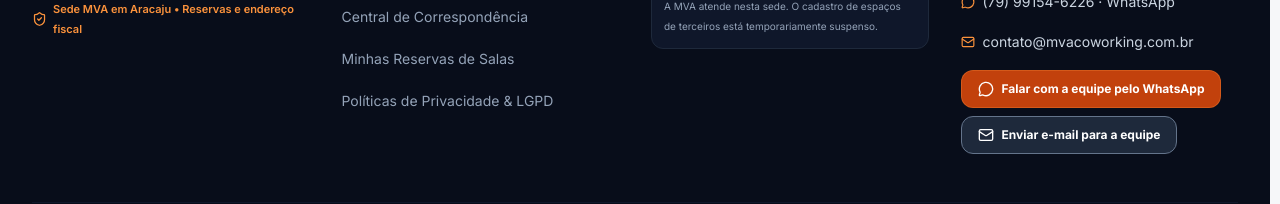
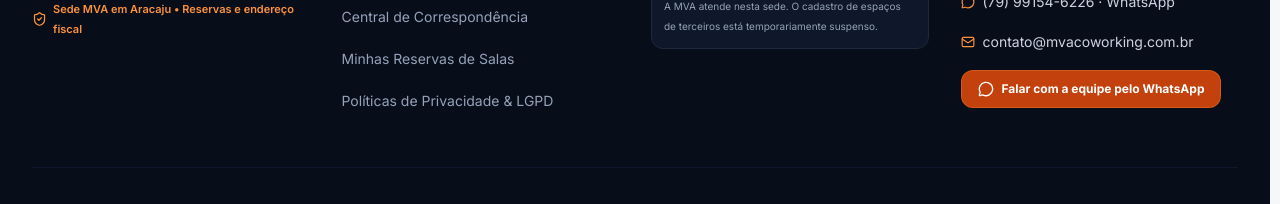
Before and after one commit to jonotha38-collab/MVA-Corwoking, a React (Vite) app: page / in a window 1280 px wide. Shown: the part 3150-3354 px from the top of the page. Built offline with nearby package versions, Linux system fonts and the light colour scheme; no server answers; the database is empty.

Commit message:
fix(ui): preservar rodapé original e manter novos botões apenas na seção de contato

```diff
--- a/src/components/common/Footer.tsx
+++ b/src/components/common/Footer.tsx
@@ -11,7 +11,6 @@ export const Footer: React.FC = () => {
   const whatsappUrl = getMvaWhatsAppUrl(language);
   const whatsappDisplay = getMvaWhatsAppDisplay();
   const chatLabel = { pt: 'Falar com a equipe pelo WhatsApp', en: 'Chat with our team on WhatsApp', es: 'Hablar con el equipo por WhatsApp' }[language];
-  const emailLabel = { pt: 'Enviar e-mail para a equipe', en: 'Email the MVA team', es: 'Enviar correo al equipo MVA' }[language];
 
   return (
     <footer
@@ -123,10 +122,7 @@ export const Footer: React.FC = () => {
                 <a href="mailto:contato@mvacoworking.com.br?subject=Atendimento%20MVA%20Coworking" className="min-w-0 break-all underline-offset-2 hover:text-white hover:underline">contato@mvacoworking.com.br</a>
               </div>
             </div>
-            <div className="mt-3 flex flex-wrap items-center gap-2">
-              <a href={whatsappUrl} target="_blank" rel="noopener noreferrer" aria-label={chatLabel} className="mva-footer-whatsapp inline-flex min-h-11 items-center gap-2 rounded-xl border border-orange-400/30 bg-orange-700 px-4 py-2.5 text-xs font-bold text-white transition focus-visible:outline focus-visible:outline-2 focus-visible:outline-offset-2 focus-visible:outline-orange-300"><MessageCircle className="h-4 w-4" aria-hidden="true"/>{chatLabel}</a>
-              <a href="mailto:contato@mvacoworking.com.br?subject=Atendimento%20MVA%20Coworking" aria-label={emailLabel} className="mva-footer-email inline-flex min-h-11 items-center gap-2 rounded-xl border border-slate-500 bg-navy-800 px-4 py-2.5 text-xs font-bold text-white transition focus-visible:outline focus-visible:outline-2 focus-visible:outline-offset-2 focus-visible:outline-orange-300"><Mail className="h-4 w-4" aria-hidden="true"/>{emailLabel}</a>
-            </div>
+            <a href={whatsappUrl} target="_blank" rel="noopener noreferrer" aria-label={chatLabel} className="mt-3 inline-flex min-h-11 items-center gap-2 rounded-xl border border-orange-400/30 bg-orange-700 px-4 py-2.5 text-xs font-bold text-white transition hover:bg-orange-800 focus-visible:outline focus-visible:outline-2 focus-visible:outline-offset-2 focus-visible:outline-orange-300"><MessageCircle className="h-4 w-4" aria-hidden="true"/>{chatLabel}</a>
 
           </div>
         </div>
```
